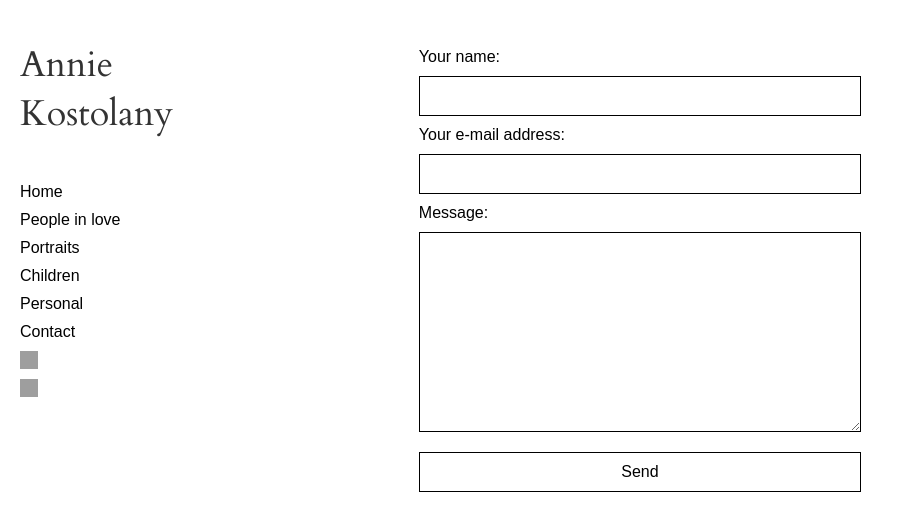
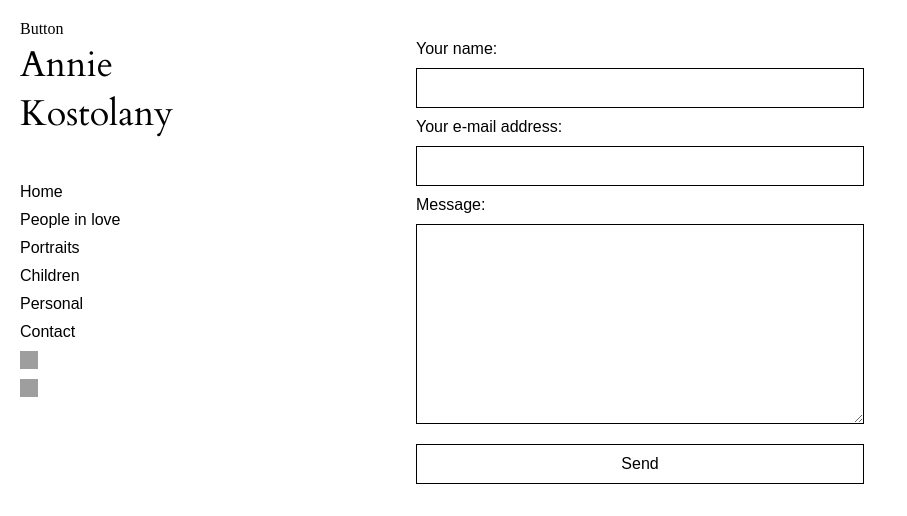
Before and after one commit to 3n1k0/anniekostolany.com, a React app: page /contact in a window 1280 px wide. Shown: the top 516 px of the page, without its empty margins (0-907 px from the left). Built offline with nearby package versions, Linux system fonts and the light colour scheme; grey boxes are pictures that could not be loaded.

Commit message:
added background bluring + togglable menu

```diff
--- a/src/App.jsx
+++ b/src/App.jsx
@@ -10,6 +10,7 @@ import ContactPage from './components/pages/ContactPage';
 import ThanksPage from './components/pages/ThanksPage';
 import Navigation from './components/Navigation';
 import createBrowserHistory from 'history/createBrowserHistory';
+import './style.scss';
 
 const history = createBrowserHistory();
 
--- /dev/null
+++ b/src/components/Blur.jsx
@@ -0,0 +1,4 @@
+export default (props) => {
+	document.body.classList.toggle('blur', props.isBlur);
+	return null;
+}
--- a/src/components/Navigation/index.jsx
+++ b/src/components/Navigation/index.jsx
@@ -1,10 +1,53 @@
 import React from 'react';
 import { Link } from 'react-router-dom';
-import { navigation } from './style.scss';
+import classNames from './style.scss';
 import { Facebook, Instagram } from '../SocialIcons';
+import Blur from '../Blur';
 
-export default () => (
-	<div className={navigation}>
+const MOBILE_BREAKPOINT = 500;
+
+export default class Navigation extends React.Component {
+	constructor() {
+		super();
+		this.state = {isMenuOpen: false, isMobile : this.isMobile()};
+		this.handleClick = this.handleClick.bind(this);
+		this.updateDimensions = this.updateDimensions.bind(this);
+	}
+
+	componentDidMount() {
+		window.addEventListener('resize', this.updateDimensions);
+	}
+
+	componentWillUnmount() {
+		window.removeEventListener('resize', this.updateDimensions);
+	}
+
+	handleClick() {
+		this.setState(prevState => ({
+			isMenuOpen: !prevState.isMenuOpen
+		}));
+	}
+
+	isMobile() {
+		return window.innerWidth < MOBILE_BREAKPOINT;
+	}
+
+	updateDimensions() {
+		this.setState(() => ({
+			isMobile : this.isMobile()
+		}));
+	}
+
+	render() {
+		let navigationClassName = [
+			classNames.navigation,
+			(this.state.isMenuOpen || !this.state.isMobile) ? classNames.opened : classNames.closed
+		].join(' ');
+
+		return (
+			<div>
+				<Blur isBlur={this.state.isMenuOpen && this.state.isMobile} />
+				<div className={navigationClassName}>
 					<h1>Annie Kostolany</h1>
 					<ul>
 						<li><Link to="/">Home</Link></li>
@@ -16,4 +59,8 @@ export default () => (
 						<li><Facebook/><Instagram/></li>
 					</ul>
 				</div>
+				<a className={classNames.hamburgerButton} onClick={this.handleClick}>Button</a>
+			</div>
 		);
+	}
+};
--- a/src/components/Navigation/style.scss
+++ b/src/components/Navigation/style.scss
@@ -1,4 +1,12 @@
+.hamburgerButton {
+	display: block;
+	left: 20px;
+	position: fixed;
+	top: 20px;
+}
+
 .navigation {
+	background: rgba(#ffffff, 0.8);
 	bottom: 0;
 	left: 0;
 	position: fixed;
@@ -7,7 +15,7 @@
 	width: 200px;
 
 	h1 {
-		color: #333333;
+		color: #000000;
 		display: block;
 		font-family: Cardo, serif;
 		font-size: 36px;
@@ -34,7 +42,7 @@
 		padding: 0;
 
 		a {
-			color: #000;
+			color: #000000;
 			display: block;
 			padding: 5px 0;
 			text-decoration: none;
@@ -45,3 +53,11 @@
 		}
 	}
 }
+
+.opened {
+	display: block;
+}
+
+.closed {
+	display: none;
+}
--- a/src/components/pages/AlbumPage/style.scss
+++ b/src/components/pages/AlbumPage/style.scss
@@ -3,5 +3,9 @@
 		display: block;
 		padding: 0 0 80px 0;
 		width: 100%;
+
+		@media (max-width: 500px) {
+			padding-bottom: 20px;
+		}
 	}
 }
--- a/src/components/pages/BasePage/style.scss
+++ b/src/components/pages/BasePage/style.scss
@@ -2,4 +2,12 @@
 	margin: 0 auto;
 	padding: 40px 0 0 0;
 	width: 70%;
+
+	@media (max-width: 500px) {
+		width: 90%;
+	}
 }
+
+:global(body.blur) .basePage {
+	filter: blur(10px);
+}
--- /dev/null
+++ b/src/style.scss
@@ -0,0 +1,4 @@
+body {
+	margin: 0;
+	padding: 0;
+}
```
Also changed, not shown: 1 other file (tests, documents, lock files or other folders). Lines whose indentation alone changed are shown as unchanged.
